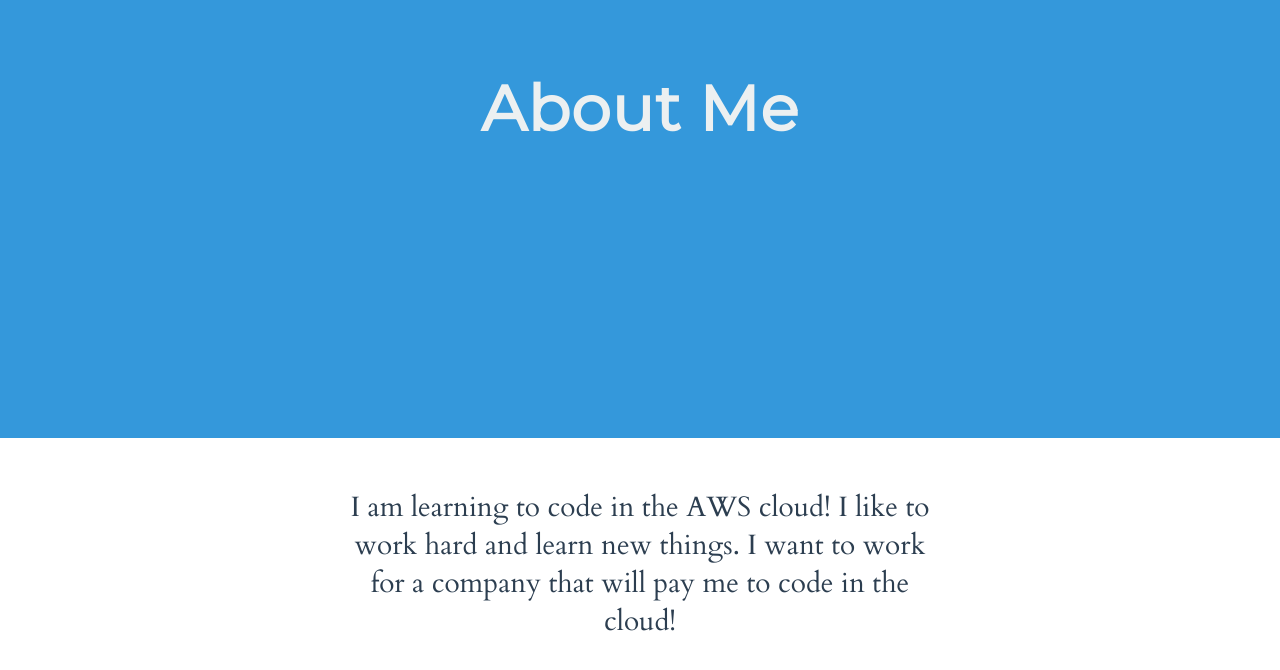
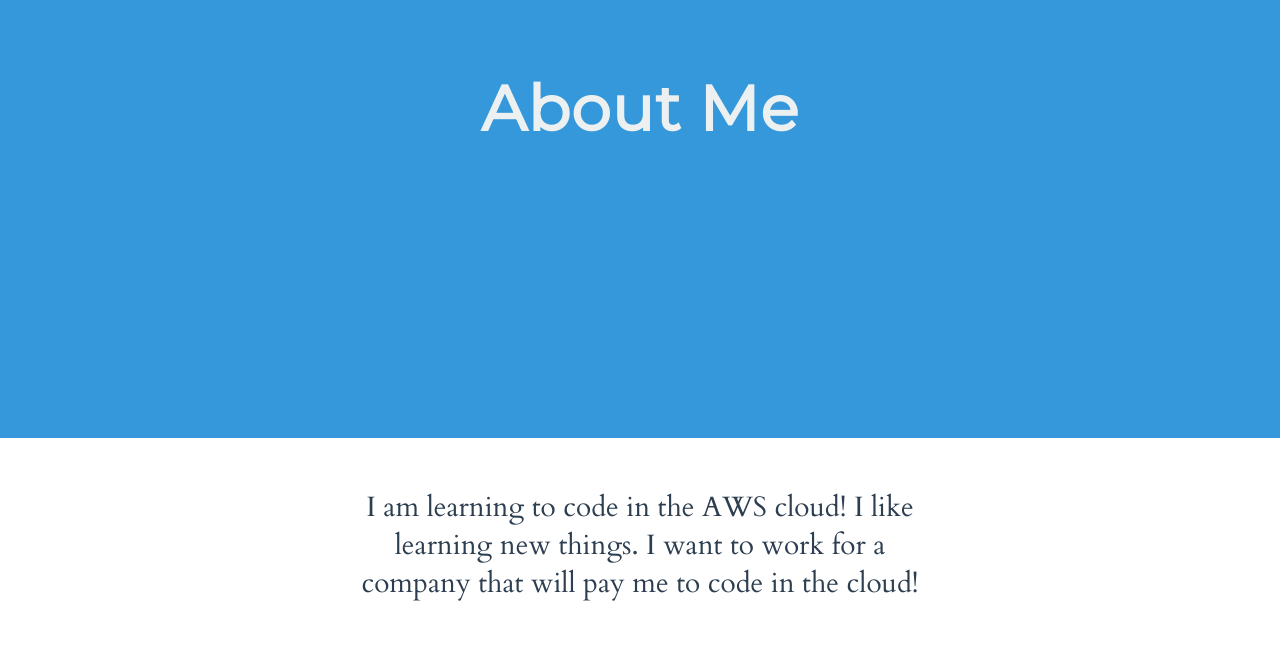
Before and after one commit to PreskoFan/my-portfolio, a plain HTML site: page index.html in a window 1280 px wide. Shown: the part 1670-2340 px from the top of the page. Drawn offline with Linux system fonts and the light colour scheme.

Commit message:
Update index.html

```diff
--- a/index.html
+++ b/index.html
@@ -115,7 +115,7 @@
 
     <section class="section section--alignCentered section--description">
       <p class="color--darkgrey section__description">
-        I am learning to code in the AWS cloud! I like to work hard and learn new things.
+        I am learning to code in the AWS cloud! I like learning new things.
         I want to work for a company that will pay me to code in the cloud!
       </p>
 
```
